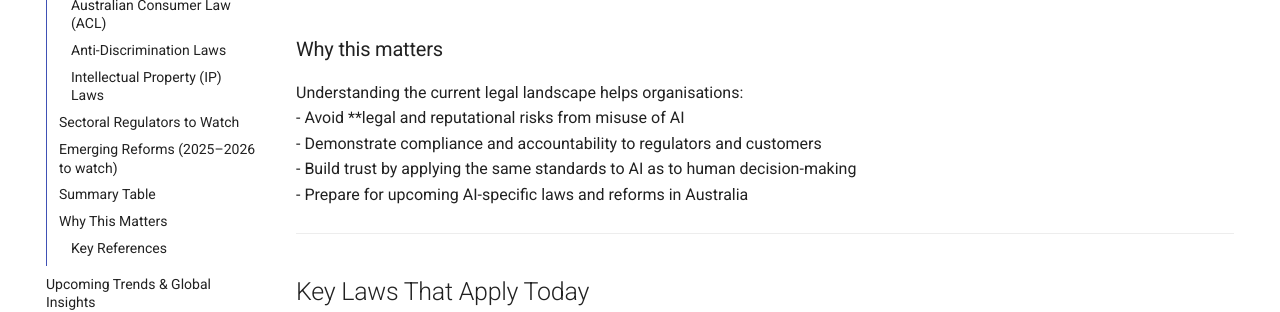
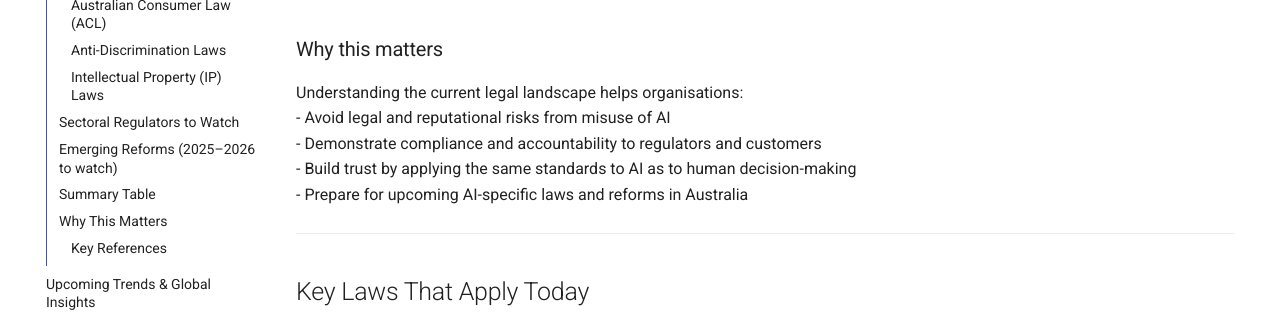
Before and after one commit to safeai-aus/safeai-aus.github.io, an MkDocs documentation site: the page built from docs/relevant-australian-legislation-airelated.md, in a window 1280 px wide and 900 px high. Shown: the part 370-682 px from the top of the window. Built offline with MkDocs 1.6.1 and Material for MkDocs 9.7.7, drawn with Linux system fonts in a browser that asks for light colours; comment, search, counter and statistics services are not loaded.

```diff
--- a/docs/relevant-australian-legislation-airelated.md
+++ b/docs/relevant-australian-legislation-airelated.md
@@ -6,7 +6,7 @@ As of August 2025, the Government is also considering new AI-specific regulation
 
 ### Why this matters
 Understanding the current legal landscape helps organisations:
-- Avoid **legal and reputational risks from misuse of AI
+- Avoid legal and reputational risks from misuse of AI
 - Demonstrate compliance and accountability to regulators and customers
 - Build trust by applying the same standards to AI as to human decision-making
 - Prepare for upcoming AI-specific laws and reforms in Australia
```
